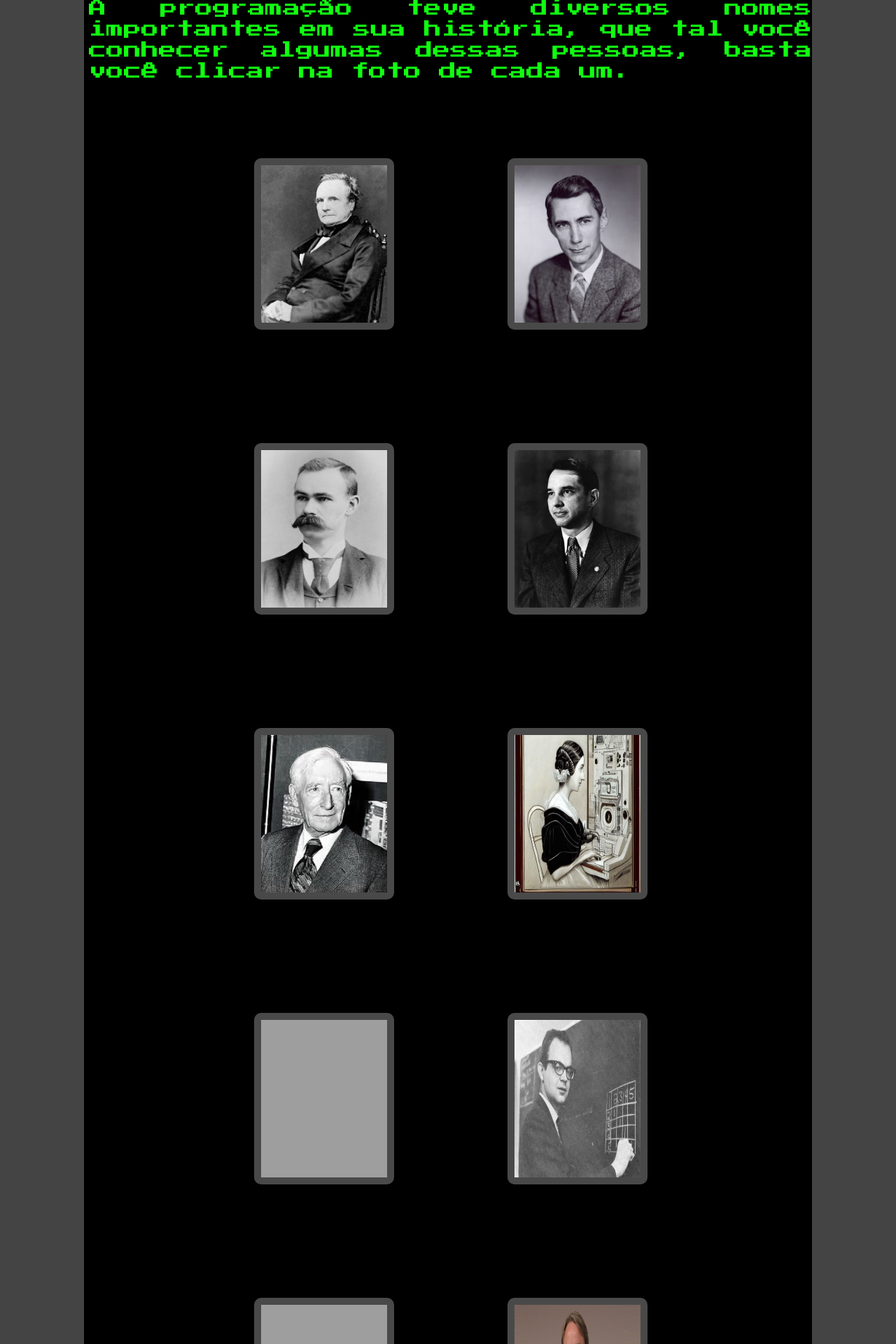
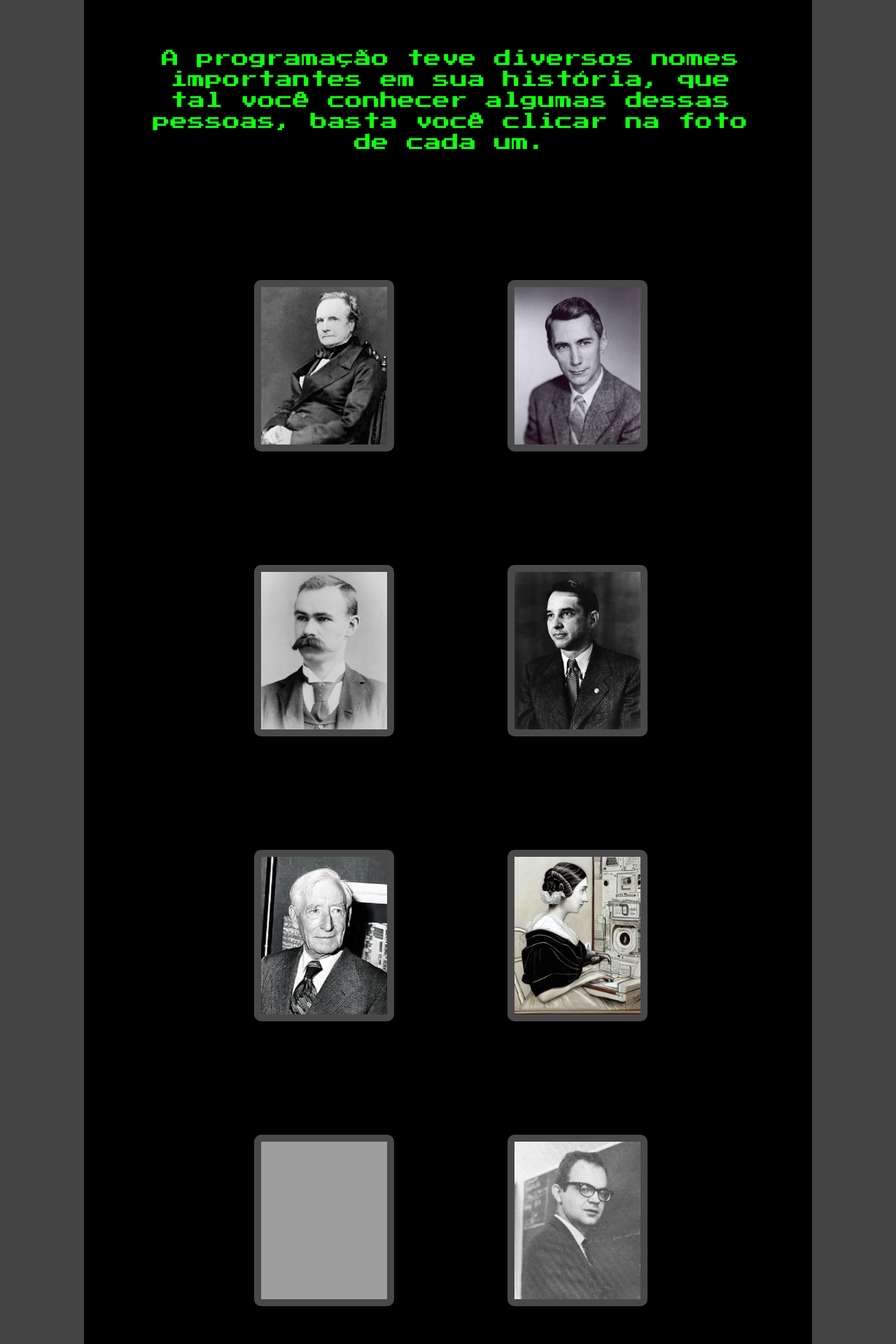
Before and after one commit to Mariojunior2/ProjetoPI-HistoriaDaProgramacao, a PHP site: page /inicio.php in a window 1280 px wide; the page is wider, and only the part inside the window is pictured. Shown: the part 3920-5840 px from the top of that part at 70% size. Run offline with PHP 8.4, Linux system fonts and the light colour scheme; some libraries are stand-ins or nearby versions; grey boxes are pictures that could not be loaded.

Commit message:
T
Co-authored-by: Vinícius Gabriel Inacio <Inacio727@users.noreply.github.com>

```diff
--- a/assets/css/_hldafama.scss
+++ b/assets/css/_hldafama.scss
@@ -60,7 +60,7 @@ main {
 .galeria img:hover {
     transform: scale(1.05);
     z-index: 4;
-    border: 5px solid gold;
+    border: 5px solid rgb(17, 255, 17);
     position: static;
 }
 
@@ -139,5 +139,12 @@ main {
     img {
         width: 200px;
         height: 245px;
+        object-fit: cover;
     }
 }
+.obj-l{
+    object-position: left;
+}
+.obj-r{
+    object-position: right;
+}
--- a/assets/css/_light-theme.scss
+++ b/assets/css/_light-theme.scss
@@ -1,4 +1,15 @@
+h3, p  {
+    text-align: center !important;
+    font-size: 25px !important;
+}
+
+.le {
+    padding: 7%;
+}
+
 body.light-theme {
+    font-family: 'Courier New', Courier, monospace !important;
+
     transition: 1.4s;
     background-color: var(--background-color-light);
     color: var(--text-color-light);
@@ -15,6 +26,7 @@ body.light-theme {
         transition: 1.4s;
         color: black;
     }
+
 
     #halldafama {
         background-color: rgb(255, 255, 255);
--- a/assets/css/styles.css
+++ b/assets/css/styles.css
@@ -90,7 +90,17 @@
   max-height: 500px;
 }
 
+h3, p {
+  text-align: center !important;
+  font-size: 25px !important;
+}
+
+.le {
+  padding: 7%;
+}
+
 body.light-theme {
+  font-family: "Courier New", Courier, monospace !important;
   transition: 1.4s;
   background-color: var(--background-color-light);
   color: var(--text-color-light);
@@ -995,7 +1005,7 @@ main {
 .galeria img:hover {
   transform: scale(1.05);
   z-index: 4;
-  border: 5px solid gold;
+  border: 5px solid rgb(17, 255, 17);
   position: static;
 }
 
@@ -1070,6 +1080,18 @@ main {
 .justimg img {
   width: 200px;
   height: 245px;
+  -o-object-fit: cover;
+     object-fit: cover;
+}
+
+.obj-l {
+  -o-object-position: left;
+     object-position: left;
+}
+
+.obj-r {
+  -o-object-position: right;
+     object-position: right;
 }
 
 /* // PARTE DO PERSONAGEM
--- a/halldafama.php
+++ b/halldafama.php
@@ -172,7 +172,7 @@ $audioFilePath11 = 'audios/Tim_lee2.mp3';
             </div>
 
             <div class="item" onclick="showModal(this.querySelector('img'), this.querySelector('.info'));">
-                <img src="assets/images/hall_da_fama/Donald_knuth1.png" alt="Donald Knuth">
+                <img src="assets/images/hall_da_fama/Donald_knuth1.png" alt="Donald Knuth" class="obj-l">
                 <div class="info">
                     <h3>Donald Knuth</h3>
                     <h4>Donald Ervin Knuth é um renomado cientista da computação e professor emérito da Universidade de Stanford, autor do livro "The Art of Computer Programming," uma das principais referências na ciência da computação.</h4>
@@ -228,7 +228,7 @@ $audioFilePath11 = 'audios/Tim_lee2.mp3';
                 </div>
             </div>
             <div class="item" onclick="showModal(this.querySelector('img'), this.querySelector('.info'));">
-                <img src="assets/images/hall_da_fama/Tim_lee1.jpg" alt="Tim Lee">
+                <img src="assets/images/hall_da_fama/Tim_lee1.jpg" alt="Tim Lee" class="obj-r">
                 <div class="info">
                     <h3>Timothy John Berners-Lee </h3>
                     <h4>Sir Timothy John Berners-Lee KBE, OM, FRS é um físico britânico, cientista da computação e professor do MIT. Nascido em 8 de junho de 1955, em Londres, Reino Unido, é amplamente reconhecido como o criador da World Wide Web.</h4>
```
Also changed, not shown: 1 other file.
